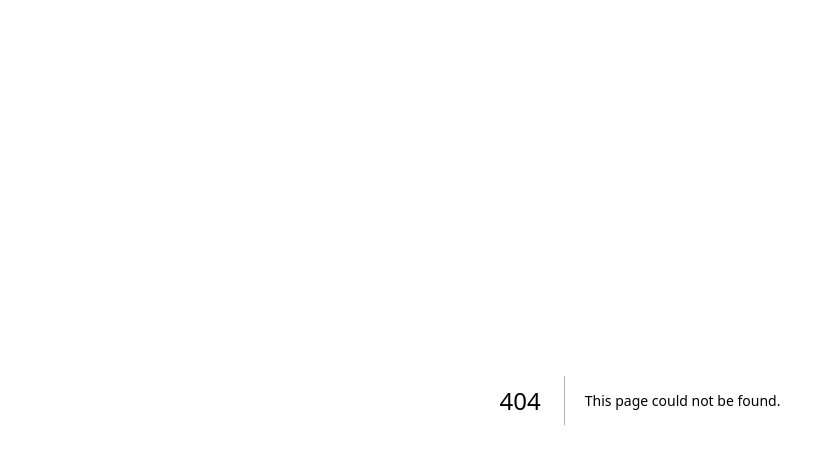
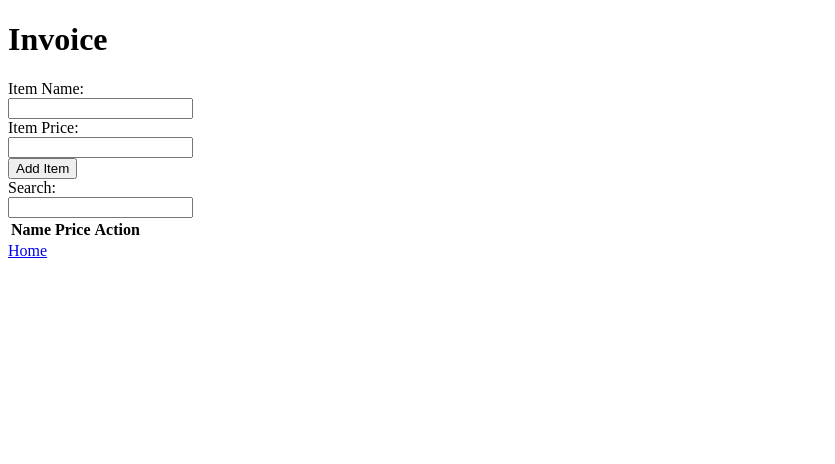
Before and after one commit to tahseenafzal/invoice-next, a Next.js app: page /invoice in a window 1280 px wide. Before the commit this address had no page. Shown: the top 464 px of the page, without its empty margins (0-835 px from the left). Built offline with nearby package versions, Linux system fonts and the light colour scheme.

Commit message:
Create invoice.js

```diff
--- /dev/null
+++ b/pages/invoice.js
@@ -0,0 +1,84 @@
+import React, { useState } from "react";
+import Link from "next/link";
+
+const Invoice = () => {
+  const [items, setItems] = useState([]);
+  const [searchTerm, setSearchTerm] = useState("");
+
+  const handleSearch = (event) => {
+    setSearchTerm(event.target.value);
+  };
+
+  const handleAdd = (event) => {
+    event.preventDefault();
+    setItems([
+      ...items,
+      {
+        name: event.target.itemName.value,
+        price: event.target.itemPrice.value,
+      },
+    ]);
+    event.target.itemName.value = "";
+    event.target.itemPrice.value = "";
+  };
+
+  const handleRemove = (name) => {
+    setItems(items.filter((item) => item.name !== name));
+  };
+
+  return (
+    <>
+      <h1>Invoice</h1>
+      <form onSubmit={handleAdd}>
+        <label htmlFor="itemName">Item Name:</label>
+        <br />
+        <input type="text" id="itemName" name="itemName" />
+        <br />
+        <label htmlFor="itemPrice">Item Price:</label>
+        <br />
+        <input type="text" id="itemPrice" name="itemPrice" />
+        <br />
+        <button type="submit">Add Item</button>
+      </form>
+      <form>
+        <label htmlFor="search">Search:</label>
+        <br />
+        <input type="text" id="search" name="search" onChange={handleSearch} />
+        <br />
+      </form>
+      <table>
+        <thead>
+          <tr>
+            <th>Name</th>
+            <th>Price</th>
+            <th>Action</th>
+          </tr>
+        </thead>
+        <tbody>
+          {items
+            .filter((item) =>
+              item.name.toLowerCase().includes(searchTerm.toLowerCase())
+            )
+            .map((item) => (
+              <tr key={item.name}>
+                <td>{item.name}</td>
+                <td>{item.price}</td>
+                <td>
+                  <button type="button">Edit</button>
+                </td>
+
+                <td>
+                  <button type="button" onClick={() => handleRemove(item.name)}>
+                    Remove
+                  </button>
+                </td>
+              </tr>
+            ))}
+        </tbody>
+      </table>
+      <Link href="/">Home</Link>
+    </>
+  );
+};
+
+export default Invoice;
```
